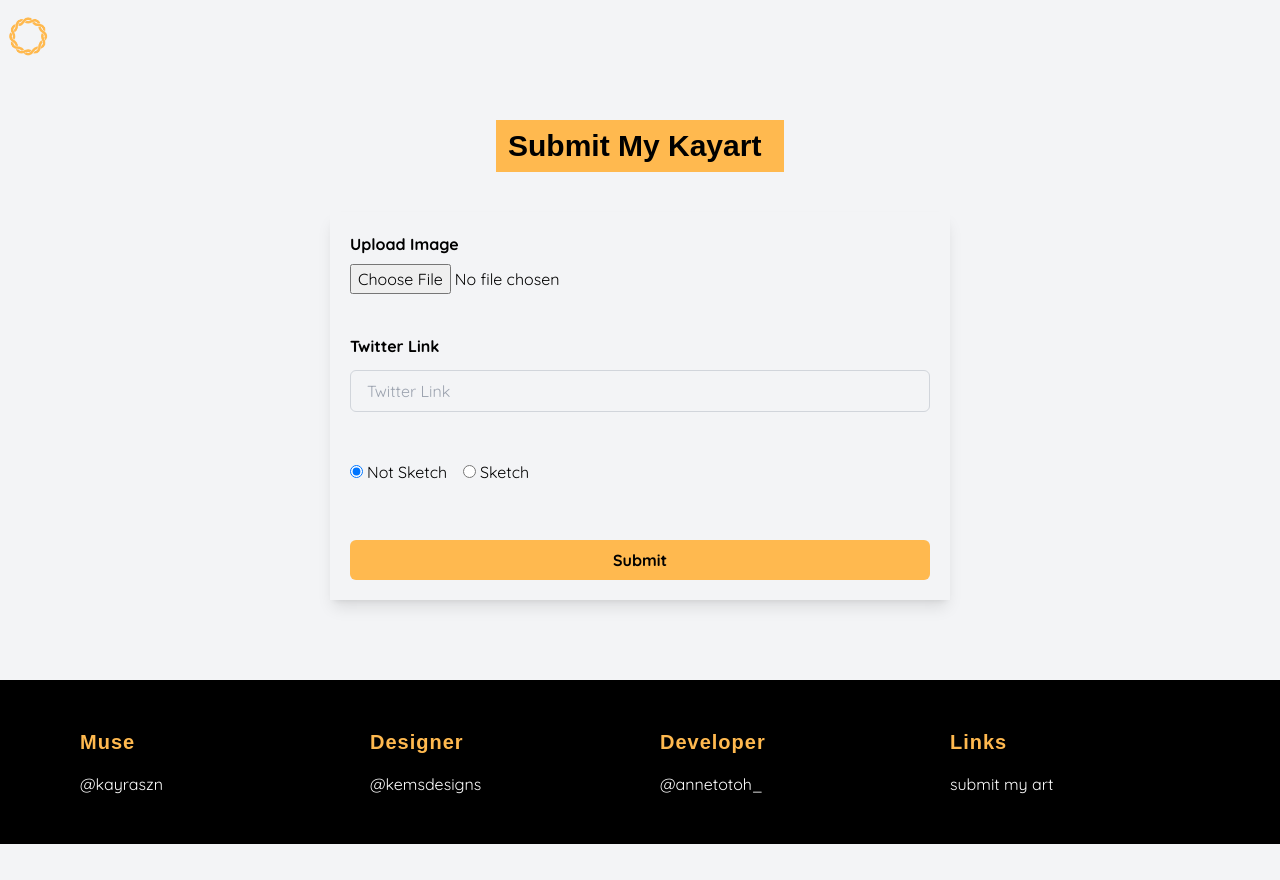
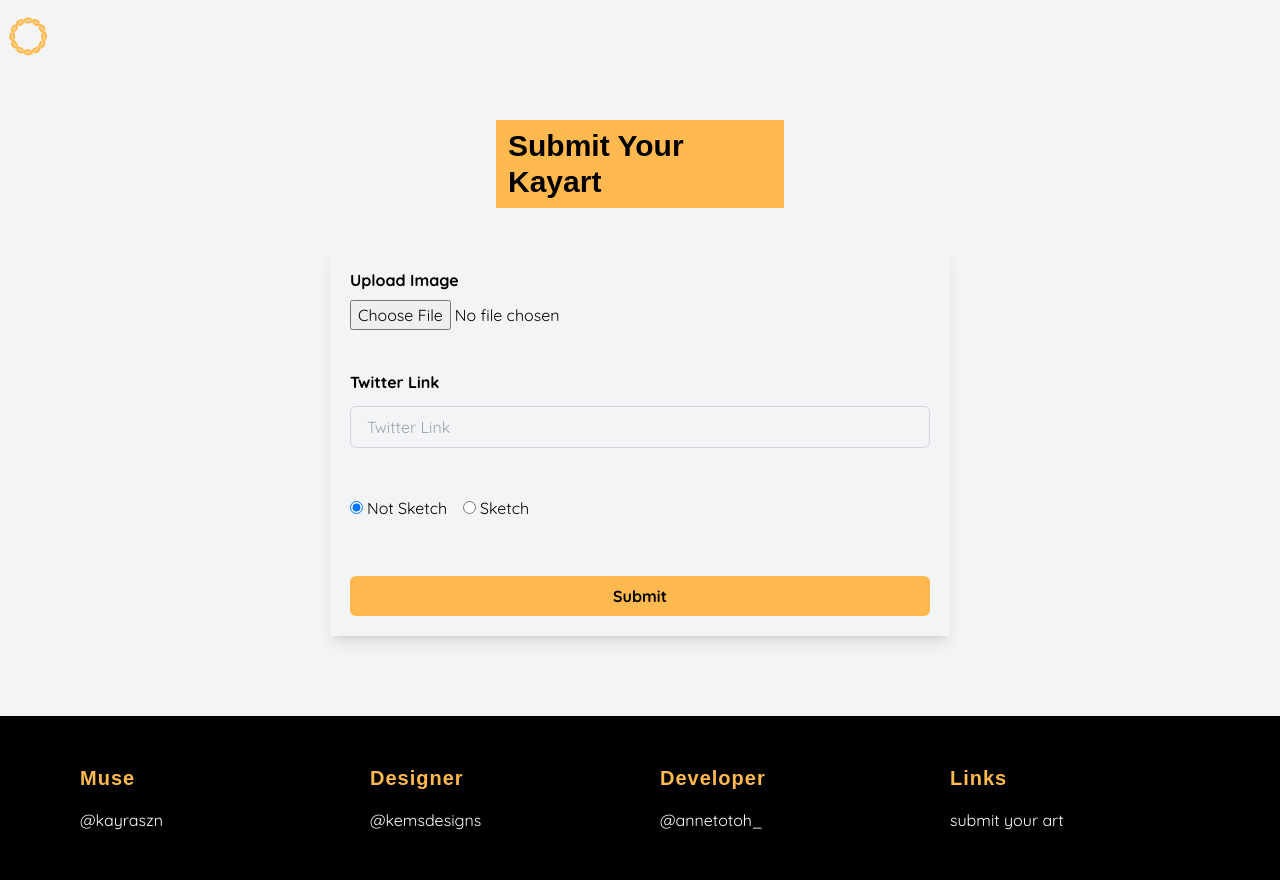
Before and after one commit to Annastacia-dev/kayrart, a React (Vite) app: page /submit_art in a window 1280 px wide. Before the commit the page ends 844 px from the top, so only its background shows below. Built offline with nearby package versions, Linux system fonts and the light colour scheme; no server answers; a web font is replaced by a local one.

Commit message:
change submit y to submit your

```diff
--- a/src/components/Footer.jsx
+++ b/src/components/Footer.jsx
@@ -48,7 +48,7 @@ const Footer = () => {
           href="/submit_art"
           className="hover:underline cursor-pointer hover:font-bold"
         >
-          submit my art
+          submit your art
         </a>
       </div>
     </div>
--- a/src/components/SubmitArt.jsx
+++ b/src/components/SubmitArt.jsx
@@ -70,7 +70,7 @@ const SubmitArt = () => {
     <div className="lg:px-5 lg:py-20 px-5 py-5 flex flex-col justify-center items-center gap-10">
       <ToastContainer />
       <h1 className="font-ojuju font-bold capitalize text-3xl bg-primary w-72 px-3 py-2">
-        submit my kayart
+        submit your kayart
       </h1>
       <form className="flex flex-col lg:w-1/2 gap-10 shadow-lg lg:p-5 p-4">
         <div className="flex flex-col gap-2">
```
